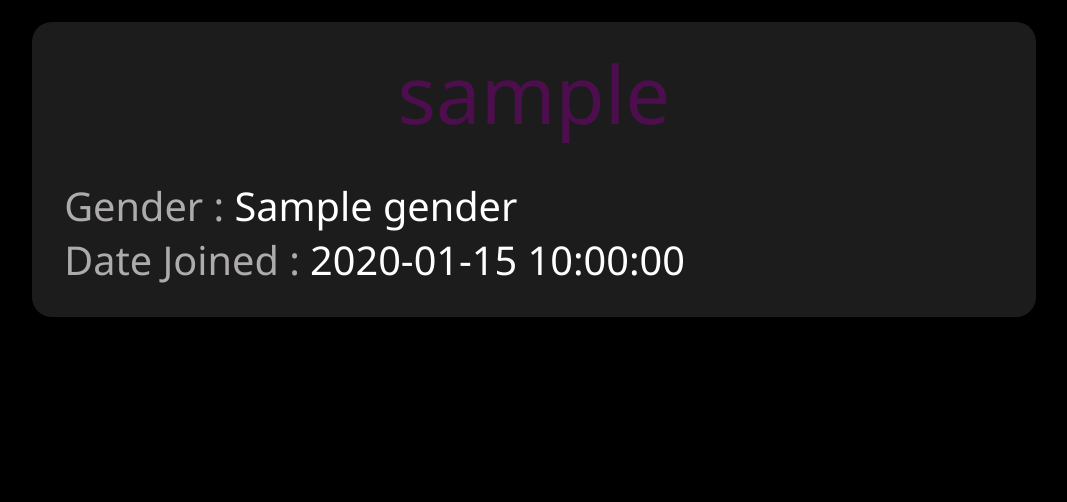
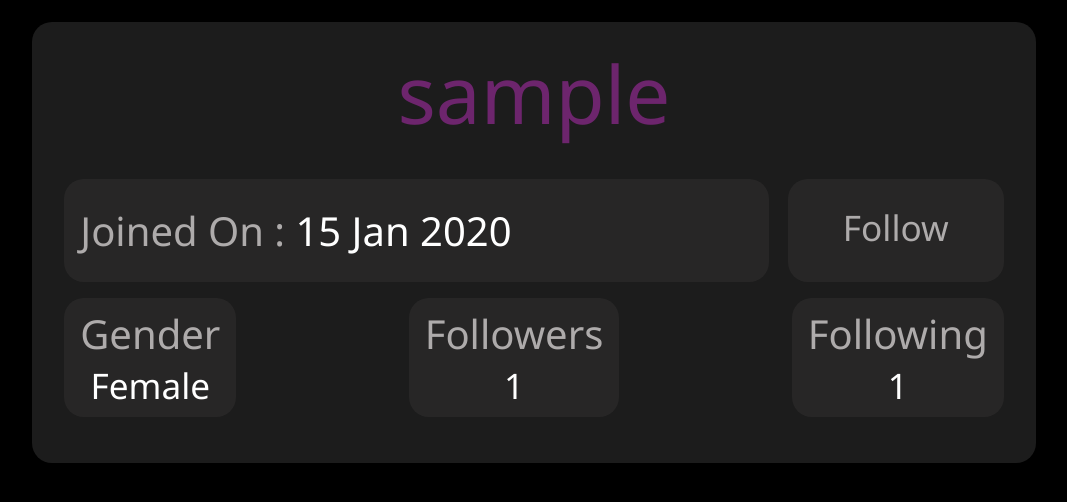
Before and after one commit to S-B-7/SharePy, a Flask app: a page that uses templates/userpage.html in a window 1280 px wide. Shown: the part 78-580 px from the top of the page, without its empty margins (106-1173 px from the left). Run offline with Flask 2, Linux system fonts and the light colour scheme; the visitor is signed in with stand-in values (Sample User, id 1); a database or web service that is not in the repository returns one stand-in record (values such as "Sample title").

Commit message:
Ui changed in UserPage to show followers, following and a non-functional follow button, other ui changes in UserPage, and better formatting of the dates and times acroos the website

```diff
--- a/app.py
+++ b/app.py
@@ -22,7 +22,11 @@ def befor_request(*_):
 def handleGetPosts():
 
     o = int(request.form['offset'])
-    posts =   [post for post in dbMngr.getPosts(o)]
+    posts = []
+    for post in  dbMngr.getPosts(o):
+        post['createdOn'] = post['createdOn'].strftime('%H:%M, %d %b %Y')
+        posts.append(post)
+    #posts =   [post for post in dbMngr.getPosts(o)]
     if posts:
         return jsonify(posts)
     else :
@@ -174,7 +178,16 @@ def userPage(username):
         return redirect(url_for("mePage"))
     userInfo =  dbMngr.getUser(username)
     if userInfo:
-        return render_template("userpage.html", userinfo = userInfo, user = session['user']['name'])
+        followers = dbMngr.getFollowers(username)
+        following = dbMngr.getFollowing(username)
+        return render_template("userpage.html",
+        userinfo = userInfo,
+        user = session['user']['name'],
+        followers = followers,
+        followerCount = len(followers),
+        following= following,
+        followingCount = len(following)
+        )
     else :
         flash(f"user {username} does not exist")
         return redirect(url_for("home"))
--- a/mongoManager.py
+++ b/mongoManager.py
@@ -13,13 +13,12 @@ class DatabaseManager:
         self.db= self.client['SharePy']
         self.users = self.db['Users']
         self.posts = self.db['Posts']
+        self.following = self.db['Following']
 
     def getUser(self, username : str) -> dict :
         user  = self.users.find_one({"_id" : username}, {"_id":0,"password": 0 })
         if user :
             user['name'] = username
-            user['pass'] = user['password']
-            user.pop('password')
         return user
 
     def getAuthorizedUser(self, username : str) -> dict :
@@ -69,5 +68,36 @@ class DatabaseManager:
         except :
             return False
 
+    def getFollowers(self,username : str) -> list: #get list of followers of specific user
+        cur = self.following.find(
+            {
+                "following": username
+            },
+            {
+                "_id" : 0,
+                "follower": 1,
+            }
+        )
+
+        return  [f['follower'] for f in cur]
+
+    def getFollowing(self, username : str) -> list : # get a list of the users a specific user is following
+        cur = self.following.find(
+            {
+                "follower": username
+            },
+            {
+                "_id" : 0,
+                "following": 1,
+            }
+        )
+
+        return  [f['following'] for f in cur]
+
+
+
 if __name__ == "__main__":
     db = DatabaseManager()
+    pprint(
+        db.getFollowing('S.B.7')
+    )
--- a/static/css/userpage.css
+++ b/static/css/userpage.css
@@ -23,34 +23,113 @@ body{
 
 #title{
     margin-top: 1rem;
-    color :   rgb(77, 14, 77);
+    color :   rgb(109, 37, 109);
     text-align: center;
     font-size: 5rem;
     margin-bottom: 2rem;
 
 }
 
-.info-field{
-    font-size: 248%;
+
+.wrapper{
+    display: flex;
+    justify-content: space-between;
     margin-left: 2rem;
     margin-right: 2rem;
+    margin-bottom: 1rem;
+
+
+}
+
+.info-field{
+    max-width : 15rem;
+
+    background-color: rgba(85, 81, 81, 0.2);
+    border-radius: 20px;
+    text-align: center;
+    padding-top: 1rem;
+    display:flex;
+    flex-direction: column;
+    padding-left: 1rem;
+    padding-right: 1rem;
+    padding-top: 0.5rem;
+    padding-bottom: 0.5rem;
+
 }
 
 .info-title{
+    font-size: 2.5rem;
     color : rgba(177, 174, 174, 0.986);
 }
 
 .info-value{
+    font-size: 2.2rem;
     color:white;
 }
 
+.Joined-field{
+    width : 75%;
+    background-color: rgba(85, 81, 81, 0.2);
+    border-radius: 20px;
+    padding-top:1.5rem;
+    padding-bottom: 1.5rem;
+}
+
+.Joined-title{
+    margin-left: 1rem;
+    font-size: 2.5rem;
+    color : rgba(177, 174, 174, 0.986);
+
+}
+
+.Joined-value{
+    font-size: 2.5rem;
+    color:white;
+}
+
+#followBt{
+    width: 23%;
+    background-color: rgba(85, 81, 81, 0.2);
+    border-radius: 20px;
+    color :  rgba(177, 174, 174, 0.986);
+    text-align: center;
+    font-size: 2.2rem;
+
+    padding-top: 1.5rem;
+    padding-bottom: 1.5rem;
+
+}
+
 @media screen and (max-width: 750px){
+    .info-field{
+        max-width: 7rem;
 
-    .info-field{
-        font-size: 200%;
+        padding-left : 0.5rem;
+        padding-right: 0.5rem;
+        padding-top: 1rem;
+        padding-bottom: 1rem;
     }
 
 
+    .info-title{
+        font-size: 1.5rem;
+    }
+    .info-value{
+        font-size: 1.1rem;
+    }
+    .Joined-title{
+        font-size: 1.4rem;
+    }
+    .Joined-value{
+        font-size: 1.4rem;
+    }
+    .wrapper{
+        margin-left: 0.5rem;
+        margin-right: 0.5rem;
+    }
+    #followBt{
+        font-size: 1.4rem;
+    }
 
 
 }
--- a/templates/userpage.html
+++ b/templates/userpage.html
@@ -19,25 +19,57 @@
                 {{userinfo.name}}
             </span>
 
-            <span class = "info-field">
-                <span class = "info-title" >
-                    Gender :
+            <span class = "wrapper">
+                <span class = "Joined-field">
+                    <span class = "Joined-title">
+                        Joined On :
+                    </span>
+                    <span class = "Joined-value">
+                        {{userinfo.dateJoined.strftime('%d %b %Y')}}
+                    </span>
                 </span>
 
-                <span class = "info-value">
-                    {{userinfo.gender}}
+                <span id = "followBt">
+                    Follow
                 </span>
 
             </span>
 
-            <span class = "info-field">
-                <span class = "info-title">
-                    Date Joined :
+            <span class ="wrapper">
+
+                <span class = "info-field">
+                    <span class = "info-title" >
+                        Gender
+                    </span>
+
+                    <span class = "info-value">
+                        {{ 'Male' if userinfo.gender=="M" else "Female" }}
+                    </span>
                 </span>
-                <span class = "info-value">
-                    {{userinfo.dateJoined}}
+
+
+                <span class = "info-field">
+                    <span class = "info-title" >
+                        Followers
+                    </span>
+                    <span class = "info-value">
+                        {{followerCount}}
+                    </span>
+                </span>
+
+                <span class = "info-field">
+                    <span class = "info-title" >
+                        Following
+                    </span>
+                    <span class = "info-value">
+                        {{followingCount}}
+                    </span>
                 </span>
             </span>
+
+
+
+
 
         </div>
 
```
